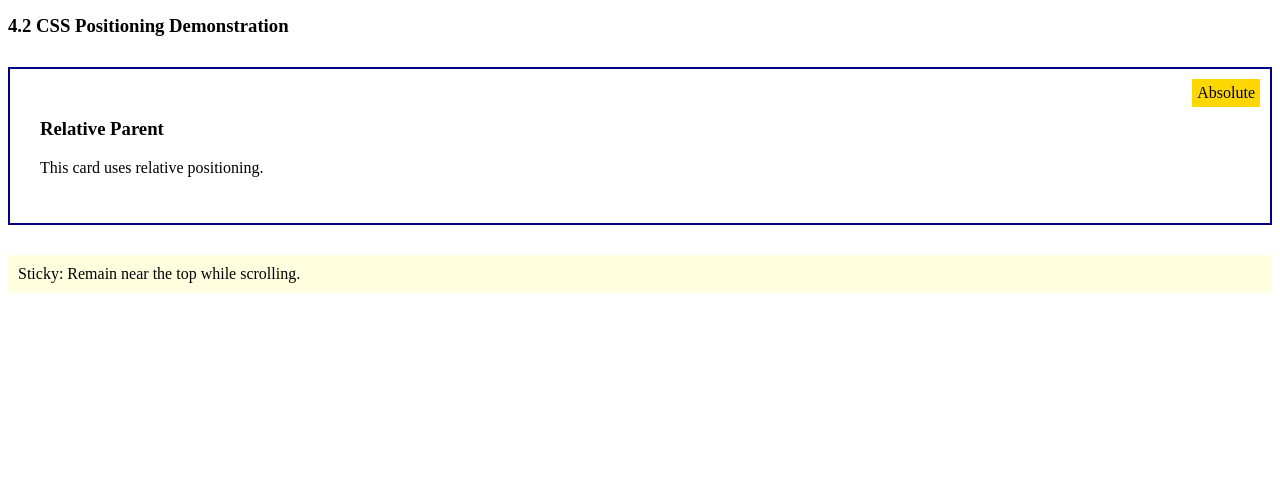
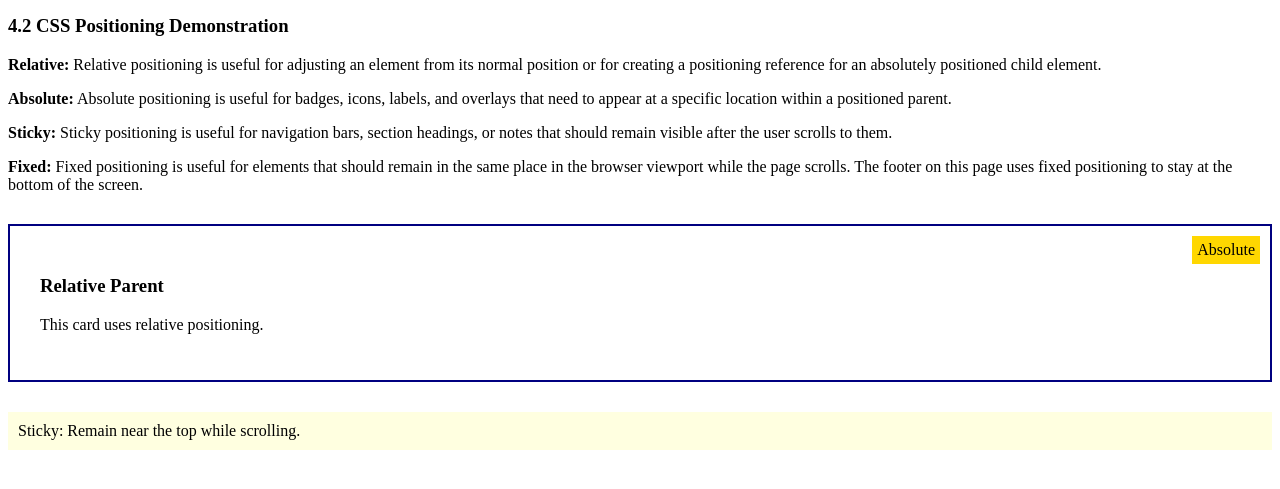
Before and after one commit to jpaintsil-neu/html-css-javascript, a website: page index.html in a window 1280 px wide. Shown: the part 1511-2000 px from the top of the page. Before the commit the page ends 1882 px from the top, so only its background shows below. Drawn offline with Linux system fonts and the light colour scheme.

Commit message:
Fix navigation, SEO metadata, IDs, and positioning explanations

```diff
--- a/index.html
+++ b/index.html
@@ -4,6 +4,11 @@
 <head>
     <meta charset="UTF-8">
     <meta name="viewport" content="width=device-width, initial-scale=1.0">
+    <meta
+        name="description"
+        content="CS 5610 self-assessment demonstrating HTML, CSS, SEO, the box model, font units, and CSS positioning."
+    >
+    <meta name="robots" content="index, follow">
     <title>CS 5610 Web Development | John Paintsil</title>
     <link rel="stylesheet" href="styles.css">
 </head>
@@ -21,7 +26,7 @@
 
         <h1>CS 5610 HTML+CSS+JavaScript Self Assessment</h1>
 
-        <section id="#html-basics">
+        <section id="html-basics">
 
             <h2>1. HTML Fundamentals</h2>
 
@@ -109,7 +114,7 @@
 
         <section id="box-model">
 
-            <h2>3 CSS Box Model</h2>
+            <h2>3. CSS Box Model</h2>
 
             <h3>3.1 CSS Box Model Gallery</h3>
 
@@ -154,7 +159,7 @@
             </div>
         </section>
 
-        <section id="seo">
+        <section id="css-demo">
 
             <h2>4. CSS Fonts and Positioning</h2>
 
@@ -205,10 +210,28 @@
                 </li>
 
             </ul>
-        </section>
-        <section id="css-demo">
 
             <h3>4.2 CSS Positioning Demonstration</h3>
+
+            <p>
+                <strong>Relative:</strong>
+                Relative positioning is useful for adjusting an element from its normal position or for creating a positioning reference for an absolutely positioned child element.
+            </p>
+
+            <p>
+                <strong>Absolute:</strong>
+                Absolute positioning is useful for badges, icons, labels, and overlays that need to appear at a specific location within a positioned parent.
+            </p>
+
+            <p>
+                <strong>Sticky:</strong>
+                Sticky positioning is useful for navigation bars, section headings, or notes that should remain visible after the user scrolls to them.
+            </p>
+
+            <p>
+                <strong>Fixed:</strong>
+                Fixed positioning is useful for elements that should remain in the same place in the browser viewport while the page scrolls. The footer on this page uses fixed positioning to stay at the bottom of the screen.
+            </p>
 
             <div class="position-card">
 
```
Lines whose indentation alone changed are shown as unchanged.
